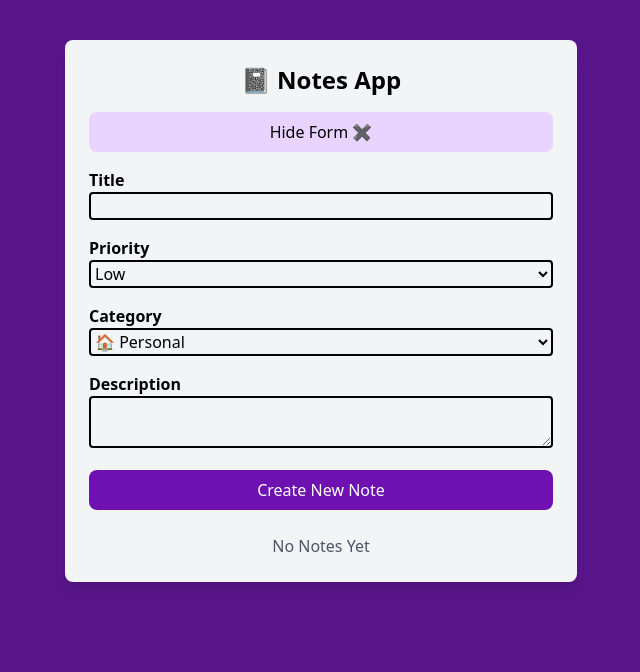
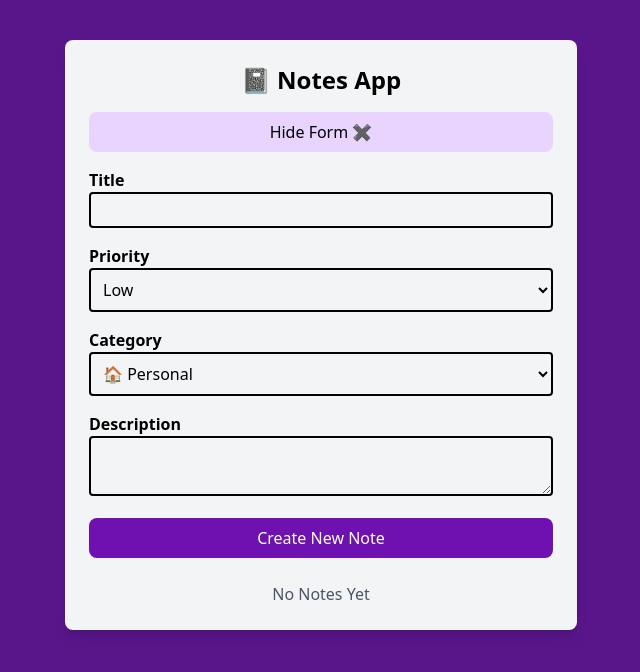
Before and after one commit to NMasters52/notes-app, a React (Vite) app: page / in a window 1280 px wide. Both pictures are taken after a click on the button "Show Form ➕". Shown: the top 672 px of the page, without its empty margins (319-959 px from the left). Built offline with nearby package versions, Linux system fonts and the light colour scheme.

Commit message:
improve styles

```diff
--- a/src/components/NoteCard.jsx
+++ b/src/components/NoteCard.jsx
@@ -10,16 +10,18 @@ const NoteCard = ({note, deleteNote}) => {
             : 'green'
         }}
     >
-        <h4 className="font-bold">{note.title}</h4>
-        <p><strong>Priority:</strong> {note.priority}</p>
-        <p><strong>Category:</strong> {note.category}</p>
-        <p className="break-words">{note.description}</p>
+        <h3 className="font-bold mb-1">{note.title}</h3>
+        <p className="text-sm"><strong>Priority:</strong> {note.priority}</p>
+        <p className="text-sm mb-2"><strong>Category:</strong> {note.category}</p>
+        <p className="break-words text-md mb-2">{note.description}</p>
         <button
             onClick={() => deleteNote(note.id)}
-            className="text-red-400 hover:text-red-800 cursor-pointer"
+            className="text-red-400 hover:text-red-600 hover:bg-red-200 cursor-pointer w-full border-2 rounded-lg p-2"
         >
-            🗑️ Delete
+            Delete Note
         </button>
+
+
     </div>
   )
 }
--- a/src/components/inputs/SelectInput.jsx
+++ b/src/components/inputs/SelectInput.jsx
@@ -6,7 +6,7 @@ const SelectInput = ({options, label, name, formData, onChange}) => {
                 <label htmlFor={name} className="block font-semibold">{label}</label>
                 <select
                     name={name}
-                    className="w-full border-2 border-black rounded-sm"
+                    className="w-full border-2 border-black rounded-sm p-2"
                     value={formData.name}
                     onChange={onChange}
                 >
--- a/src/components/inputs/TextArea.jsx
+++ b/src/components/inputs/TextArea.jsx
@@ -7,7 +7,7 @@ const TextArea = ({formData, name, label, onChange}) => {
         <textarea
             name={name}
             value={formData.name}
-            className="w-full border-2 border-black rounded-sm"
+            className="w-full border-2 border-black rounded-sm p-1"
             onChange={onChange}
         >
         </textarea>
--- a/src/components/inputs/TextInput.jsx
+++ b/src/components/inputs/TextInput.jsx
@@ -7,7 +7,7 @@ const TextInput = ({label, name, type, onChange, formData}) => {
         <input
             name={name}
             type={type}
-            className="w-full border-2 border-black rounded-sm"
+            className="w-full border-2 border-black rounded-sm p-1"
             value={formData.title}
             onChange={onChange}
         />
```
